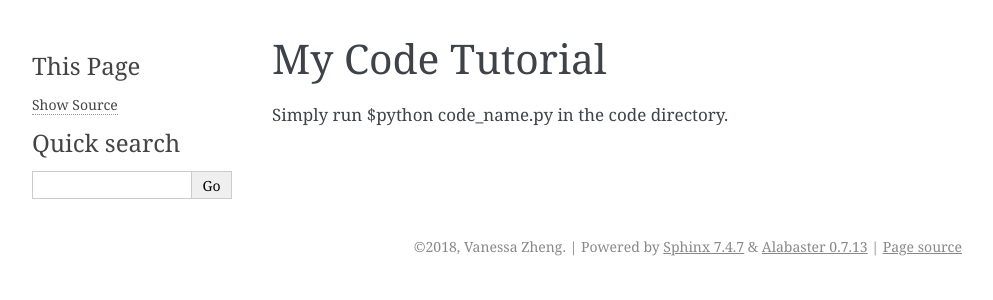
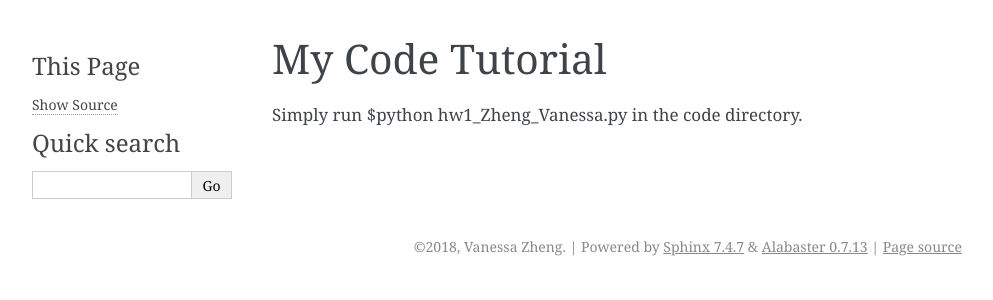
Before and after one commit to VZ0624/sphinx_example, a Sphinx documentation site: the page built from source/tutorial.rst, in a window 1280 px wide. Shown: the top 300 px of the page, without its empty margins (148-1141 px from the left). Built offline with Sphinx 7.4.7, drawn with Linux system fonts in a browser that asks for light colours.

Commit message:
initial commit

```diff
--- a/hw1.py
+++ b/hw1_Zheng_Vanessa.py
@@ -1,7 +1,7 @@
 """
 Created on March, 2018
 
-@author: Diane Woodbridge
+@author: Vanessa Zheng
 """
 import sys
 import os
--- a/source/code.rst
+++ b/source/code.rst
@@ -1,5 +1,5 @@
 Auto Generated Documentation
 ============================
-.. automodule:: hw1
+.. automodule:: hw1_Zheng_Vanessa
 		:members:
 		:undoc-members:
--- a/source/tutorial.rst
+++ b/source/tutorial.rst
@@ -1,4 +1,4 @@
 My Code Tutorial
 ================
 
-Simply run $python code_name.py in the code directory.
+Simply run $python hw1_Zheng_Vanessa.py in the code directory.
```
